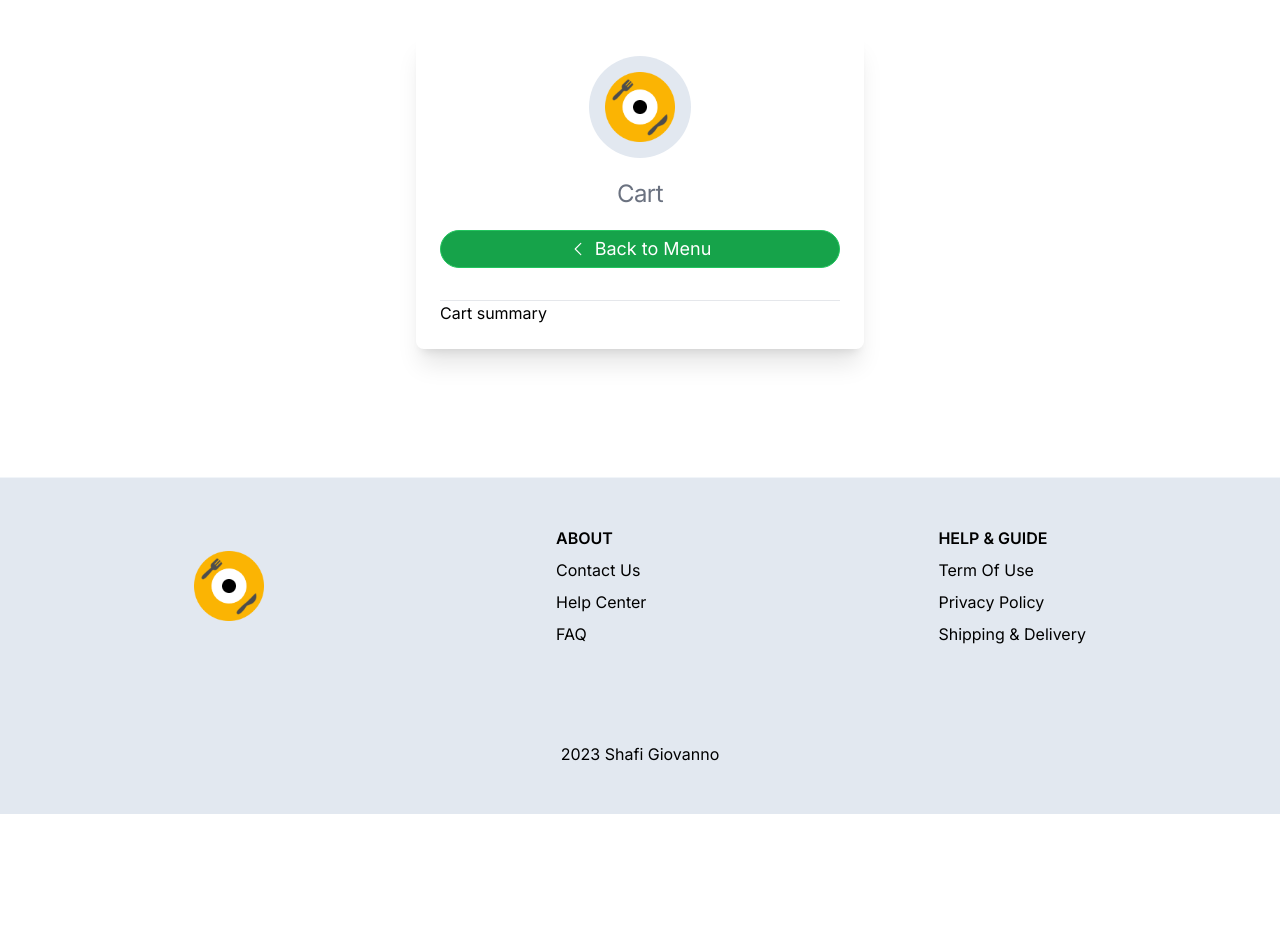
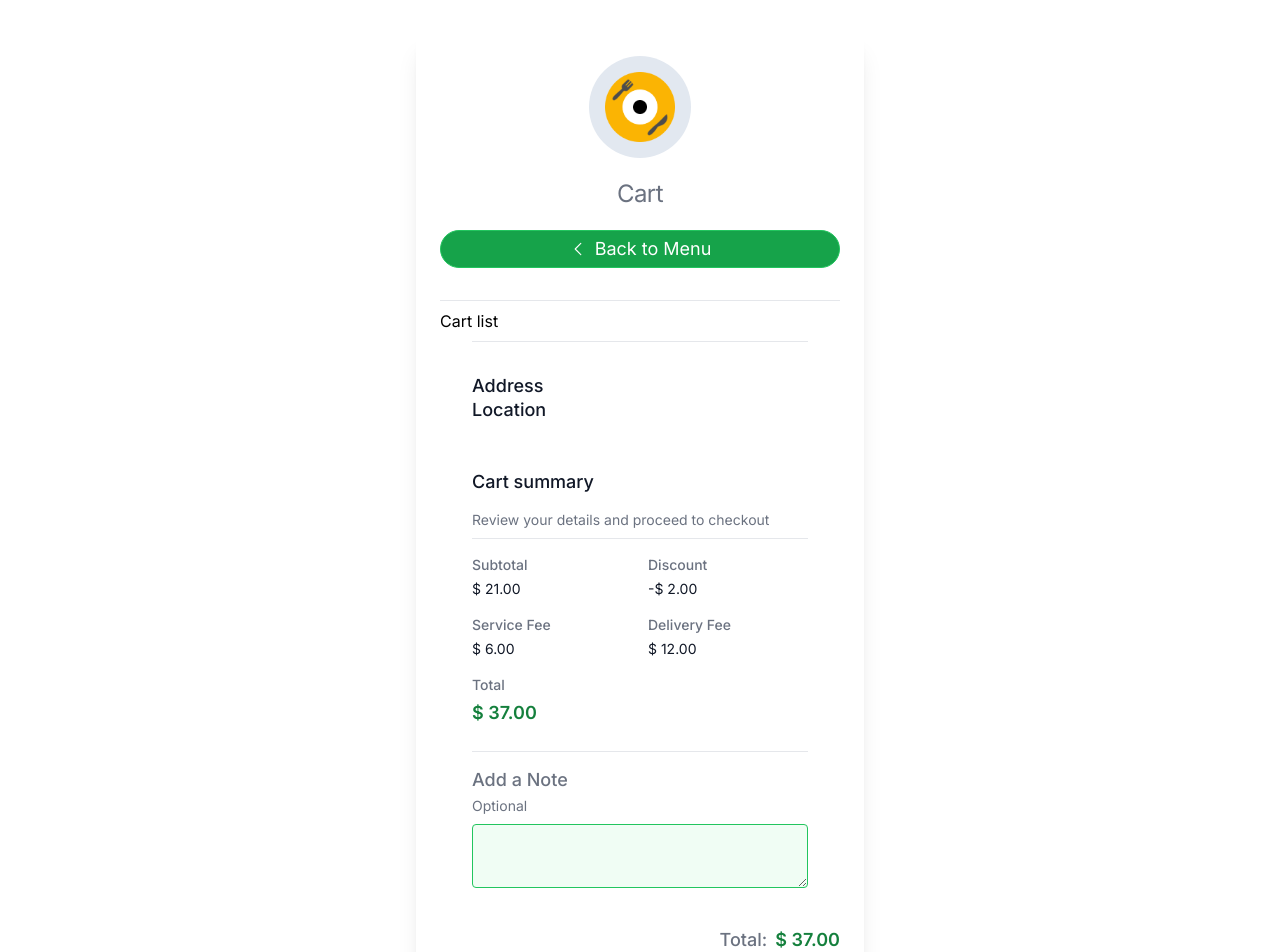
Before and after one commit to ZASFM/shon-immer, a Next.js app: page /cart in a window 1280 px wide. Shown: the top 952 px of the page. Before the commit the page ends 814 px from the top, so only its background shows below. Built offline with nearby package versions, Linux system fonts and the light colour scheme; a web font is replaced by a local one.

Commit message:
cart summary

```diff
--- /dev/null
+++ b/app/cart/CartList.tsx
@@ -0,0 +1,9 @@
+const CartList=()=>{
+   return (
+      <div>
+         Cart list
+      </div>
+   )
+}
+
+export default CartList;
--- a/app/cart/CartSummary.tsx
+++ b/app/cart/CartSummary.tsx
@@ -1,9 +1,126 @@
-const CartSummary=()=>{
-   return (
-      <div>
-         Cart summary
+"use client";
+
+import { useState } from "react";
+import CartList from "./CartList";
+
+const CartSummary = () => {
+  const [subTotal, setSubtotal] = useState(21);
+  const [note, setNote] = useState("");
+
+  const serviceFee = 6;
+  const deliverFee = 12;
+  const discount = 2;
+  const fees = serviceFee + deliverFee;
+  const total = fees + (subTotal - discount);
+
+  return (
+    <>
+      <div className="border-gray-200 py-2">
+        <>
+          <CartList />
+          <div className="px-4 sm:px-6 lg:px-8 mt-2">
+            <div className="border-t border-gray-200 py-4">
+              <h2 className="text-lg leading-6 my-4 font-medium text-gray-900">
+                Address
+                <div>Location</div>
+              </h2>
+            </div>
+          </div>
+          <div>
+            <div className="px-4 sm:px-6 lg:px-8 mt-2">
+              <h2 className="text-lg leading-6 my-4 font-medium text-gray-900">
+                Cart summary
+              </h2>
+              <p className="mt-2 max-w-2xl text-sm text-gray-500">
+                Review your details and proceed to checkout
+              </p>
+            </div>
+            <div className="px-4 sm:px-6 lg:px-8 mt-2">
+              <div className="border-t border-gray-200 py-4">
+                <dl className="grid grid-cols-2 gap-x-4 gap-y-4 ">
+                  <div className="">
+                    <dt className="text-sm font-medium text-gray-500">
+                      Subtotal
+                    </dt>
+                    <dd className="mt-1 text-sm text-gray-900">
+                      $ {subTotal.toFixed(2)}
+                    </dd>
+                  </div>
+                  <div className="">
+                    <dt className="text-sm font-medium text-gray-500">
+                      Discount
+                    </dt>
+                    <dd className="mt-1 text-sm text-gray-900">
+                      -$ {discount.toFixed(2)}
+                    </dd>
+                  </div>
+                  <div className="">
+                    <dt className="text-sm font-medium text-gray-500">
+                      Service Fee
+                    </dt>
+                    <dd className="mt-1 text-sm text-gray-900">
+                      $ {serviceFee.toFixed(2)}
+                    </dd>
+                  </div>
+                  <div className="">
+                    <dt className="text-sm font-medium text-gray-500">
+                      Delivery Fee
+                    </dt>
+                    <dd className="mt-1 text-sm text-gray-900">
+                      $ {deliverFee.toFixed(2)}
+                    </dd>
+                  </div>
+                  <div className="">
+                    <dt className="text-sm font-medium text-gray-500">Total</dt>
+                    <dd className="mt-1 text-lg font-semibold text-green-700">
+                      $ {total.toFixed(2)}
+                    </dd>
+                  </div>
+                </dl>
+              </div>
+            </div>
+            <div className="px-4 sm:px-6 lg:px-8 mt-2">
+              <div className="border-t border-gray-200 py-4">
+                <h2 className="text-lg leading-6 font-medium text-gray-500">
+                  Add a Note
+                </h2>
+                <p className="mt-1 max-w-2xl text-sm text-gray-500">Optional</p>
+                <div className="mt-2">
+                  <textarea
+                    id="note"
+                    name="note"
+                    rows={3}
+                    className="w-full h-16 rounded bg-green-50 border border-green-500 focus:border-green-500  focus:outline-none focus-visible:ring-green-500"
+                    onChange={(e) => setNote(e.target.value)}
+                  />
+                </div>
+              </div>
+            </div>
+          </div>
+        </>
+        <>
+          <div className="sm:col-span-1 my-4">
+            <div className="flex items-center justify-end">
+              <dt className="pr-1 text-lg font-medium text-gray-500">Total:</dt>
+              <dd className="pl-1 text-lg font-semibold text-green-700">
+                $ {total.toFixed(2)}
+              </dd>
+            </div>
+          </div>
+
+          <div className="px-4 sm:px-6 lg:px-8 mt-2">
+            <div className="flex justify-end">
+              <button
+                className=" py-2 px-4 border border-transparent shadow-sm text-sm font-medium rounded-md text-white bg-green-600 hover:bg-green-700 focus:outline-none focus:ring-2 focus:ring-offset-2 focus:ring-green-500"
+              >
+                CheckOut
+              </button>
+            </div>
+          </div>
+        </>
       </div>
-   )
-}
+    </>
+  );
+};
 
 export default CartSummary;
```
